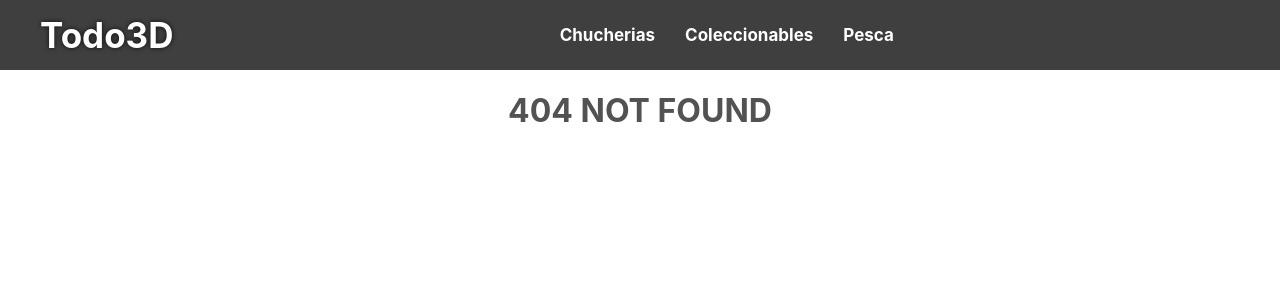
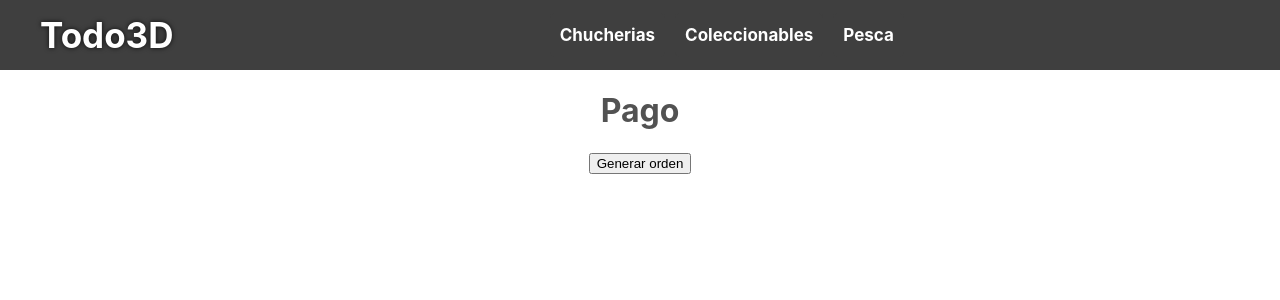
Before and after one commit to coloo99/CoderHouseReactJS, a React (Create React App) app: page /pago in a window 1280 px wide. Before the commit this address had no page. Shown: the top 300 px of the page. Built offline with nearby package versions, Linux system fonts and the light colour scheme; the HTML template or start-up script is replaced by a standard one.

Commit message:
Avances de degunda aprte firebase, se creo la orden

```diff
--- a/src/App.js
+++ b/src/App.js
@@ -3,6 +3,7 @@ import Navbar from './components/Navbar/Navbar'
 import ItemListContainer from './components/ItemListContainer/ItemListContainer';
 import ItemDetailContainter from './components/ItemDetailContainer/ItemDetailContainter';
 import Cart from './components/Cart/Cart';
+import Pago from './components/Pago/Pago';
 import { BrowserRouter, Route, Routes } from 'react-router-dom'
 import {CartContextProvider} from './context/CartContext'
 
@@ -14,6 +15,7 @@ function App() {
           <Navbar/>
           <Routes>
             <Route path='/cart' element={<Cart/>} />
+            <Route path='/pago' element={<Pago/>} />
             <Route path='/' element={<ItemListContainer greeting='Todos nuestros'/>} />
             <Route path='/category/:categoryId' element={<ItemListContainer greeting='Todos nuestros'/>} />
             <Route path='/detail/:itemId' element={<ItemDetailContainter />} />
--- a/src/components/Cart/Cart.js
+++ b/src/components/Cart/Cart.js
@@ -39,10 +39,9 @@ const Cart = () =>{
                                             <div></div>
                                             <div className='precioTotal'>Precio Total</div>
                                             <div className='precioTotal'> ${precioTotal()}</div>
-                    <div className='comprar'><div className='comprar2'>Comprar</div></div>
+                                            <Link to={'/pago'} className='comprar'><div className='comprar2'>Comprar</div></Link>
                                         </div>
                                     </div>
-
     )
 }
 
--- /dev/null
+++ b/src/components/Pago/Pago.js
@@ -0,0 +1,103 @@
+import { useState, useContext } from "react"
+import CartContext from "../../context/CartContext"
+
+import { db } from "../../service/firebase"
+import { addDoc, collection, doc, documentId, updateDoc, writeBatch, getDocs, query, where } from "firebase/firestore"
+import { useNavigate } from "react-router-dom"
+
+const Pago = () => {
+
+    const navegar = useNavigate()
+    const [estaCargando, setEstaCargando] = useState(false)
+    const {cart, getQuantity, precioTotal, clearCart} = useContext(CartContext)
+
+    const cantidadTotal = getQuantity()
+    const precioT = precioTotal()
+
+    const crearOrden = async () =>{
+        setEstaCargando(true)
+        try{
+            const objOrden = {
+                comprador: {
+                    name: 'Lucas',
+                    apellido: 'Yacusa',
+                    cel: '099294951',
+                    direccion: 'Rodo 586',
+                },
+                objetos: cart,
+                cantidadTotal,
+                precioT,
+                fecha: new Date()
+            }
+
+            const ids = cart.map(producto => producto.id)
+
+            const referenciaProducto = collection(db, 'products')
+
+            const productosAgregadosDesdeFirestore = await getDocs(query(referenciaProducto, where(documentId(), 'in', ids)))
+
+            const { docs } = productosAgregadosDesdeFirestore
+
+            const fueraDeStock = []
+
+            const batch = writeBatch(db)
+
+            docs.forEach(doc => {
+                const datosDoc = doc.data()
+                const stockDb = datosDoc.stock
+
+                const productoAgregadoAlCarrito = cart.find(prod => prod.id === doc.id)
+                const cantidadProducto = productoAgregadoAlCarrito?.quantity
+
+                if(stockDb >= cantidadTotal){
+                    batch.update(doc.ref, {stock: stockDb - cantidadProducto})
+                }else{
+                    fueraDeStock.push({id: doc.id, ...datosDoc})
+                }
+            })
+
+            if(fueraDeStock.length === 0) {
+                await batch.commit()
+
+                const referenciaOrden = collection(db, 'orden')
+                const ordenAgregada = await addDoc(referenciaOrden, objOrden)
+
+                console.log(`El ide de su orden es:  ${ordenAgregada.id}`)
+                clearCart()
+                navegar('/')
+            }else{
+                console.log(`Hay productos que estan fuera de stock`)
+            }
+        } catch (error) {
+            console.log(RangeError)
+        } finally {
+            setEstaCargando(false)
+        }
+
+
+
+
+        /* const referenciaOrden = collection(db, 'orden')
+        addDoc(referenciaOrden, crearOrden).then(response => {
+
+        })
+
+        const referenciaOrden = collection(db, 'orden', 'id')
+        updateDoc(referenciaOrden, {stock: 20}).then(response => {
+
+        }) */
+}
+
+    if(estaCargando){
+        <h1>Se esta generando tu orden...</h1>
+    }
+
+    return(
+        <>
+            <h1>Pago</h1>
+            <button onClick={crearOrden}>Generar orden</button>
+        </>
+    )
+}
+
+export default Pago
```
Lines whose indentation alone changed are shown as unchanged.
